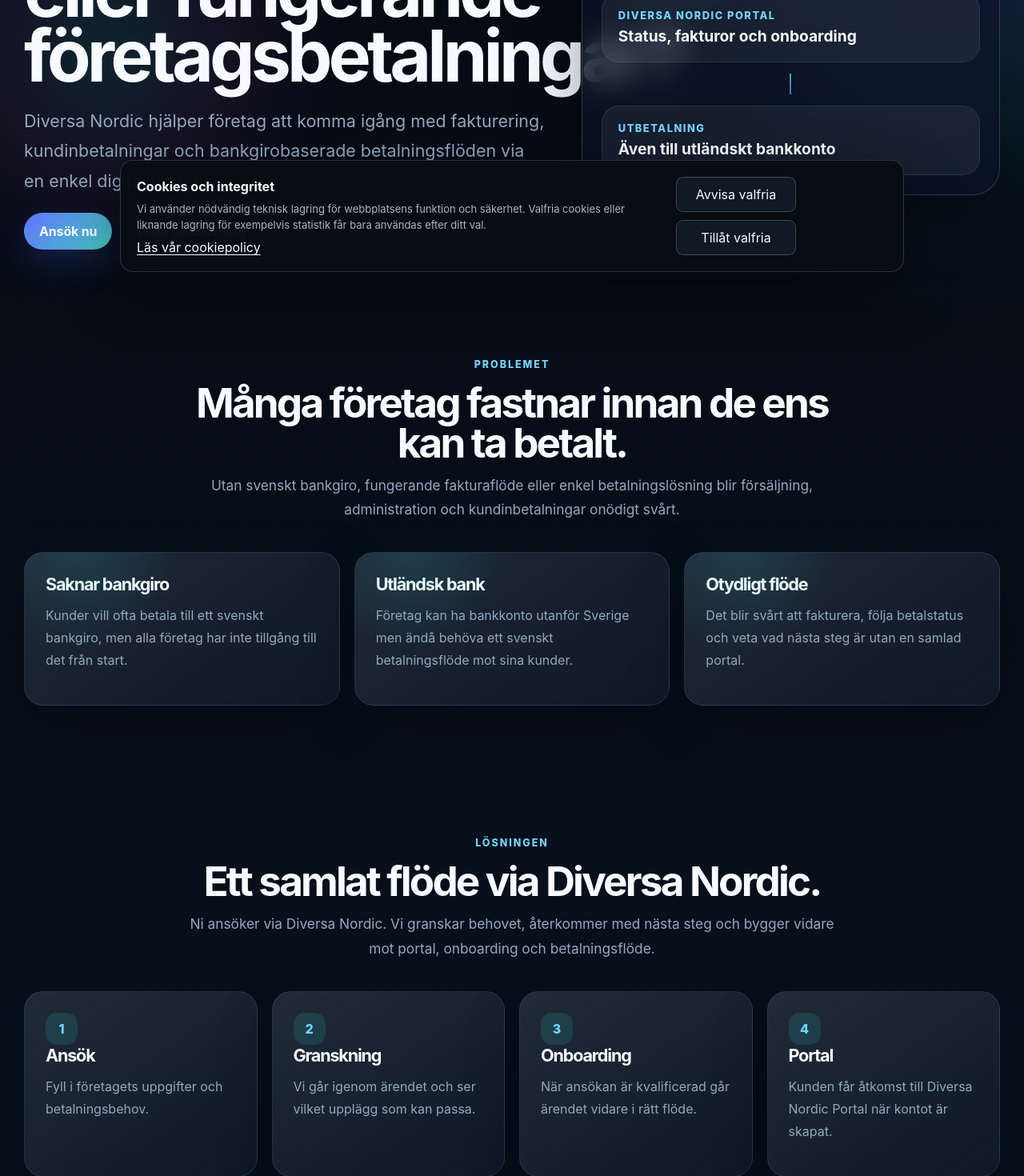
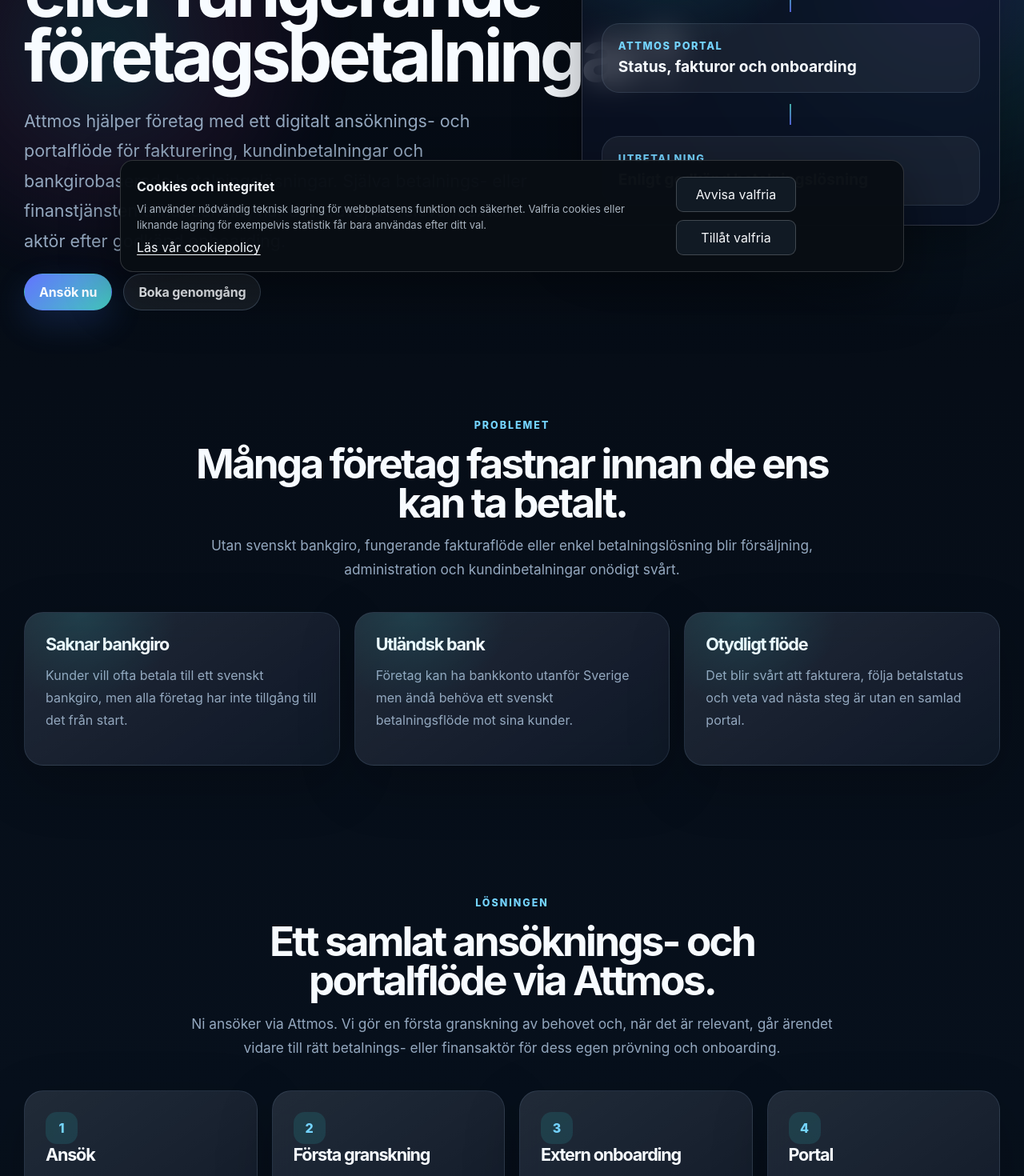
Before and after one commit to heke99/div3rsa_website, a Next.js app: page /foretagsbetalningar-bankgiro in a window 1280 px wide. Shown: the part 440-1910 px from the top of the page at 80% size. Built offline with nearby package versions, Linux system fonts and the light colour scheme.

Commit message:
Clarify Attmos role in business-payment hero and flow

```diff
--- a/app/foretagsbetalningar-bankgiro/page.tsx
+++ b/app/foretagsbetalningar-bankgiro/page.tsx
@@ -5,9 +5,9 @@
 import { businessPaymentsFaqs } from "@/lib/business-payments";
 
 export const metadata: Metadata = {
-  title: "Företagsbetalningar & Bankgiro | Diversa Nordic",
+  title: "Företagsbetalningar & Bankgiro | Attmos",
   description:
-    "Ansök om företagsbetalningar, fakturering och bankgirobaserade betalningsflöden via Diversa Nordic.",
+    "Ansök om företagsbetalningar, fakturering och bankgirobaserade betalningsflöden via Attmos AB.",
 };
 
 export default function BusinessPaymentsPage() {
@@ -21,7 +21,7 @@
             <p className="eyebrow">Företagsbetalningar & Bankgiro</p>
             <h1>Saknar ditt företag bankgiro eller fungerande företagsbetalningar?</h1>
             <p className="hero-subheadline">
-              Diversa Nordic hjälper företag att komma igång med fakturering, kundinbetalningar och bankgirobaserade betalningsflöden via en enkel digital portal.
+              Attmos hjälper företag med ett digitalt ansöknings- och portalflöde för fakturering, kundinbetalningar och bankgirobaserade betalningslösningar. Själva betalnings- eller finanstjänsten tillhandahålls, när det krävs, av relevant extern aktör efter godkänd onboarding.
             </p>
             <div className="hero-actions">
               <ButtonLink href="/foretagsbetalningar-bankgiro/ansok">Ansök nu</ButtonLink>
@@ -35,13 +35,13 @@
             </div>
             <div className="bankgiro-line" />
             <div className="bankgiro-card middle">
-              <span>Diversa Nordic Portal</span>
+              <span>Attmos Portal</span>
               <strong>Status, fakturor och onboarding</strong>
             </div>
             <div className="bankgiro-line" />
             <div className="bankgiro-card bottom">
               <span>Utbetalning</span>
-              <strong>Även till utländskt bankkonto</strong>
+              <strong>Enligt godkänd betalningslösning</strong>
             </div>
           </div>
         </div>
@@ -61,15 +61,15 @@
 
       <Section
         eyebrow="Lösningen"
-        title="Ett samlat flöde via Diversa Nordic."
-        intro="Ni ansöker via Diversa Nordic. Vi granskar behovet, återkommer med nästa steg och bygger vidare mot portal, onboarding och betalningsflöde."
+        title="Ett samlat ansöknings- och portalflöde via Attmos."
+        intro="Ni ansöker via Attmos. Vi gör en första granskning av behovet och, när det är relevant, går ärendet vidare till rätt betalnings- eller finansaktör för dess egen prövning och onboarding."
       >
         <div className="process-grid">
           {[
             ["Ansök", "Fyll i företagets uppgifter och betalningsbehov."],
-            ["Granskning", "Vi går igenom ärendet och ser vilket upplägg som kan passa."],
-            ["Onboarding", "När ansökan är kvalificerad går ärendet vidare i rätt flöde."],
-            ["Portal", "Kunden får åtkomst till Diversa Nordic Portal när kontot är skapat."],
+            ["Första granskning", "Attmos går igenom ärendet och bedömer vilket upplägg som kan vara relevant."],
+            ["Extern onboarding", "När det krävs går ärendet vidare till relevant betalnings- eller finansaktör för egen kontroll och godkännande."],
+            ["Portal", "Efter godkänt upplägg kan kunden få tillgång till Attmos Portal för de funktioner som ingår i lösningen."],
           ].map(([title, text], index) => (
             <article className="process-step reveal" key={title}>
               <span>{index + 1}</span>
@@ -92,7 +92,7 @@
         <div className="container final-cta-inner">
           <p className="eyebrow">Ansök online</p>
           <h2>Vill du se om lösningen passar ditt företag?</h2>
-          <p>Skicka in en kort ansökan. Vi samlar inte in KYC-dokument i webbformuläret.</p>
+          <p>Skicka in en kort ansökan. En ansökan är inte ett godkännande eller ett erbjudande om bank- eller betalningstjänst.</p>
           <div className="cta-actions">
             <ButtonLink href="/foretagsbetalningar-bankgiro/ansok">Ansök nu</ButtonLink>
             <ButtonLink href="/foretagsbetalningar-bankgiro/villkor" variant="secondary">Läs villkor</ButtonLink>
```
